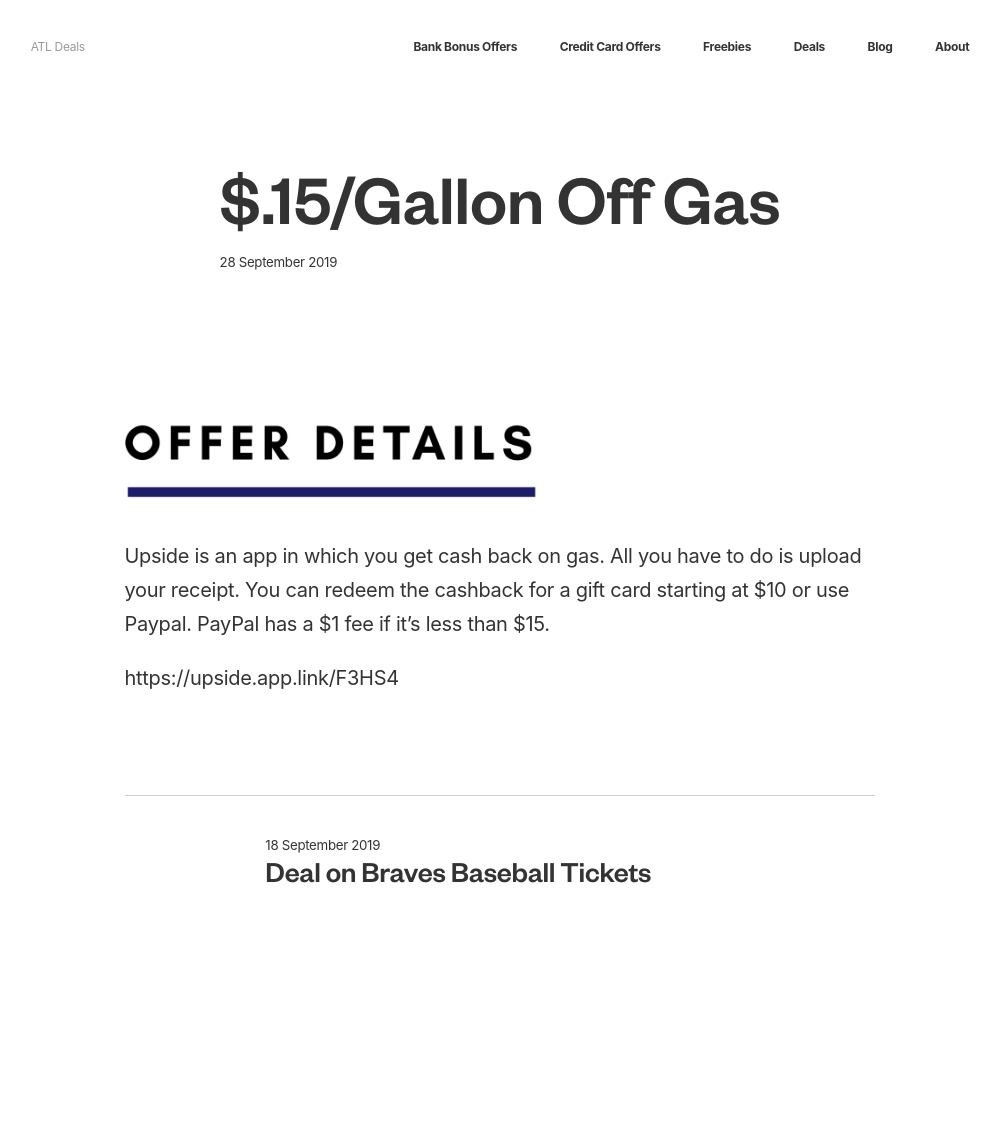
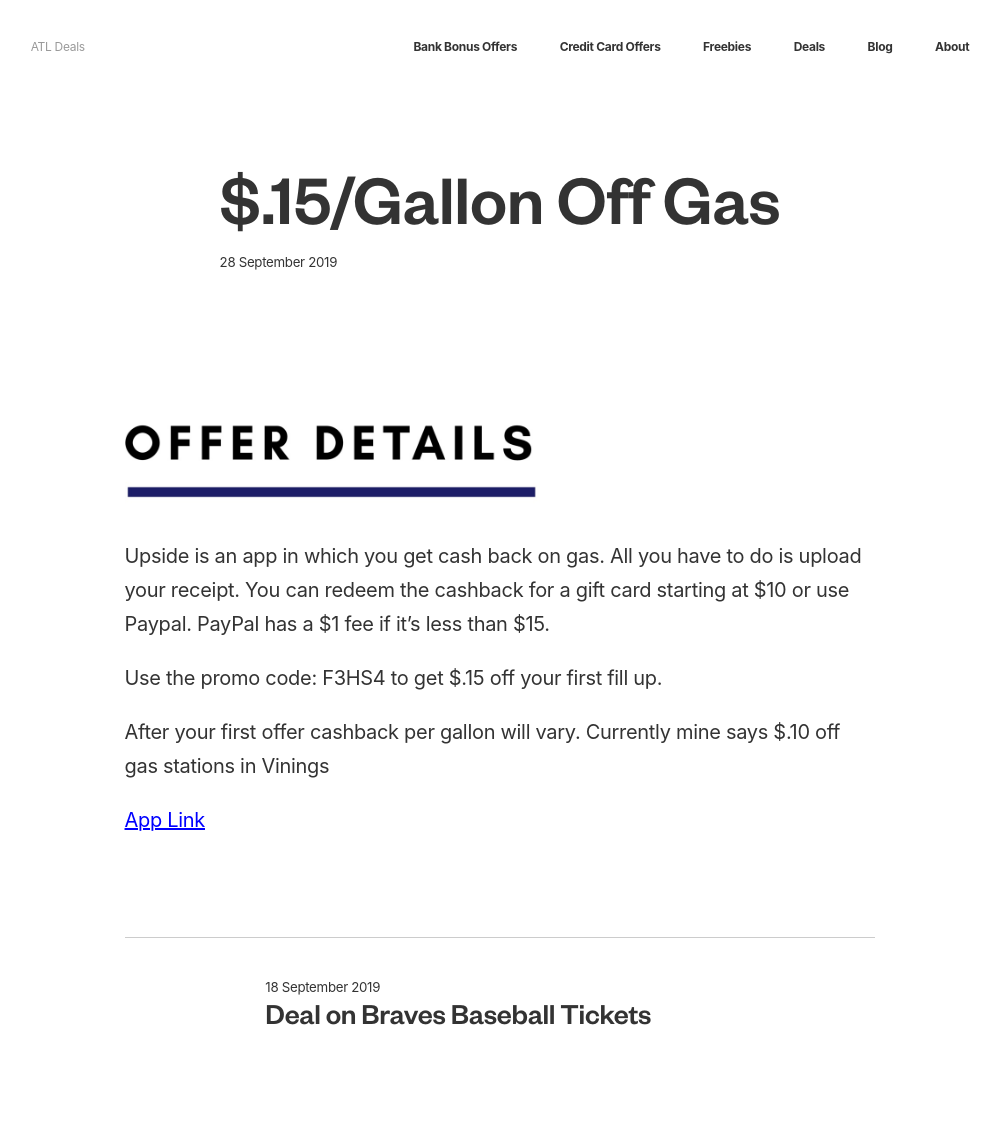
Before and after one commit to ohiosveryown/atldeals, a Jekyll site: the page built from _posts/2019-09-28-dollars-dot-15-slash-gallon-off-gas.markdown, in a window 1280 px wide. Shown: the whole page, without its empty margins (140-1141 px from the left). Built offline with Jekyll 4.4.1, drawn with Linux system fonts in a browser that asks for light colours; our own code applies the rules of GitHub Pages for plain Markdown files; before the commit the page ends 999 px from its top, so only the background shows below that.

Commit message:
Updated Dollars Dot 15 Slash Gallon Off Gas

```diff
--- a/_posts/2019-09-28-dollars-dot-15-slash-gallon-off-gas.markdown
+++ b/_posts/2019-09-28-dollars-dot-15-slash-gallon-off-gas.markdown
@@ -1,9 +1,17 @@
 ---
 title: "$.15/Gallon Off Gas"
 date: 2019-09-28 12:26:00 Z
+permalink: gas
+categories:
+- new
+- deals
 ---
 
 ![CB77FAF1-4EEB-4475-969C-447156B15C15.jpeg](/uploads/CB77FAF1-4EEB-4475-969C-447156B15C15.jpeg)
 Upside is an app in which you get cash back on gas. All you have to do is upload your receipt. You can redeem the cashback for a gift card starting at $10 or use Paypal. PayPal has a $1 fee if it’s less than $15.
 
-https://upside.app.link/F3HS4
+Use the promo code: F3HS4 to get $.15 off your first fill up.
+
+After your first offer cashback per gallon will vary. Currently mine says $.10 off gas stations in Vinings
+
+[App Link](https://upside.app.link/F3HS4)
```
